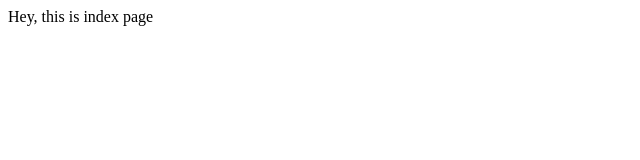
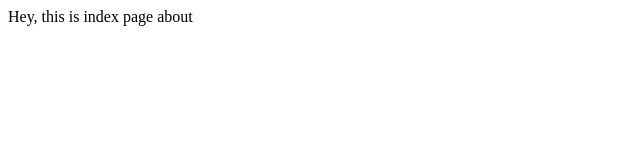
Before and after one commit to ddorgun/awstest, a website: page views/index.html in a window 1280 px wide. Shown: the full height of the page, 0-640 px from the left. Drawn offline with Linux system fonts and the light colour scheme; files that its build step writes are made by us from their sources.

Commit message:
link add

```diff
--- a/views/index.html
+++ b/views/index.html
@@ -5,5 +5,6 @@
   </head>
   <body>
     Hey, this is index page
+      <a src="/about">about</a>
   </body>
 </html>
```
